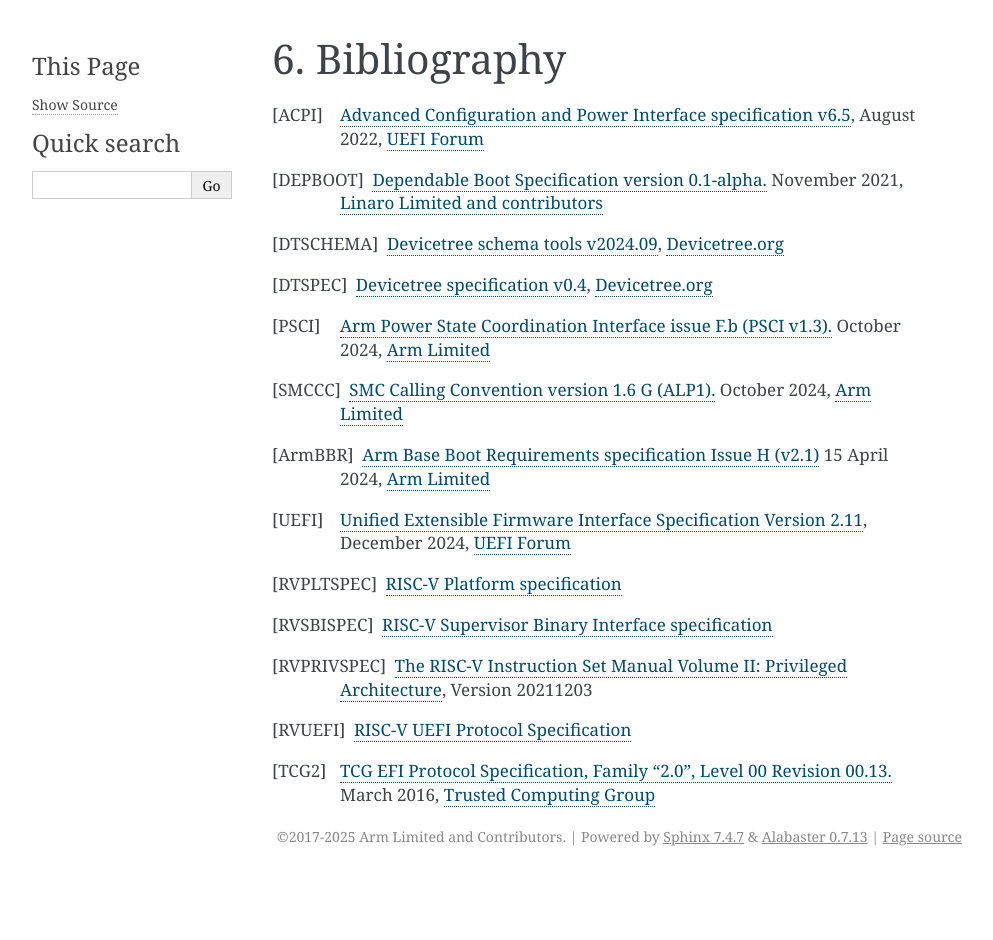
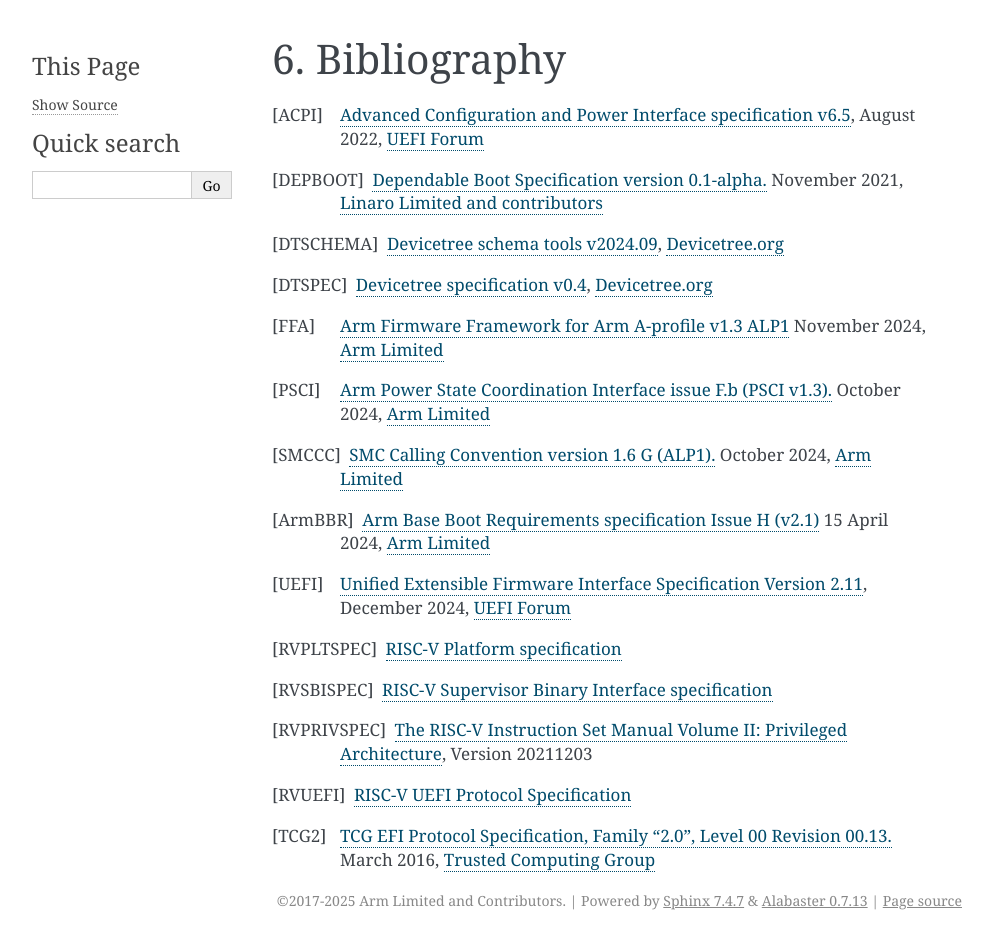
Before and after one commit to ARM-software/ebbr, a Sphinx documentation site: the page built from source/references.rst, in a window 1280 px wide. Shown: the whole page, without its empty margins (148-1141 px from the left). Built offline with Sphinx 7.4.7, drawn with Linux system fonts in a browser that asks for light colours; before the commit the page ends 900 px from its top, so only the background shows below that.

Commit message:
references: add reference to the FF-A specification
Add a reference to the FF-A specification v1.3 ALP1, to prepare adding
requirements around FF-A.

Suggested-by: Étienne Carrière <etienne.carriere@foss.st.com>
Signed-off-by: Vincent Stehlé <vincent.stehle@arm.com>

```diff
--- a/source/references.rst
+++ b/source/references.rst
@@ -29,6 +29,10 @@
    <https://github.com/devicetree-org/devicetree-specification/releases/tag/v0.4>`_,
    `Devicetree.org <https://www.devicetree.org/>`_
 
+.. [FFA] `Arm Firmware Framework for Arm A-profile v1.3 ALP1
+   <https://developer.arm.com/documentation/den0077/l>`_
+   November 2024, `Arm Limited <https://www.arm.com/>`_
+
 .. [PSCI] `Arm Power State Coordination Interface issue F.b (PSCI v1.3).
    <https://developer.arm.com/documentation/den0022/fb>`_
    October 2024, `Arm Limited <https://www.arm.com/>`_
```
